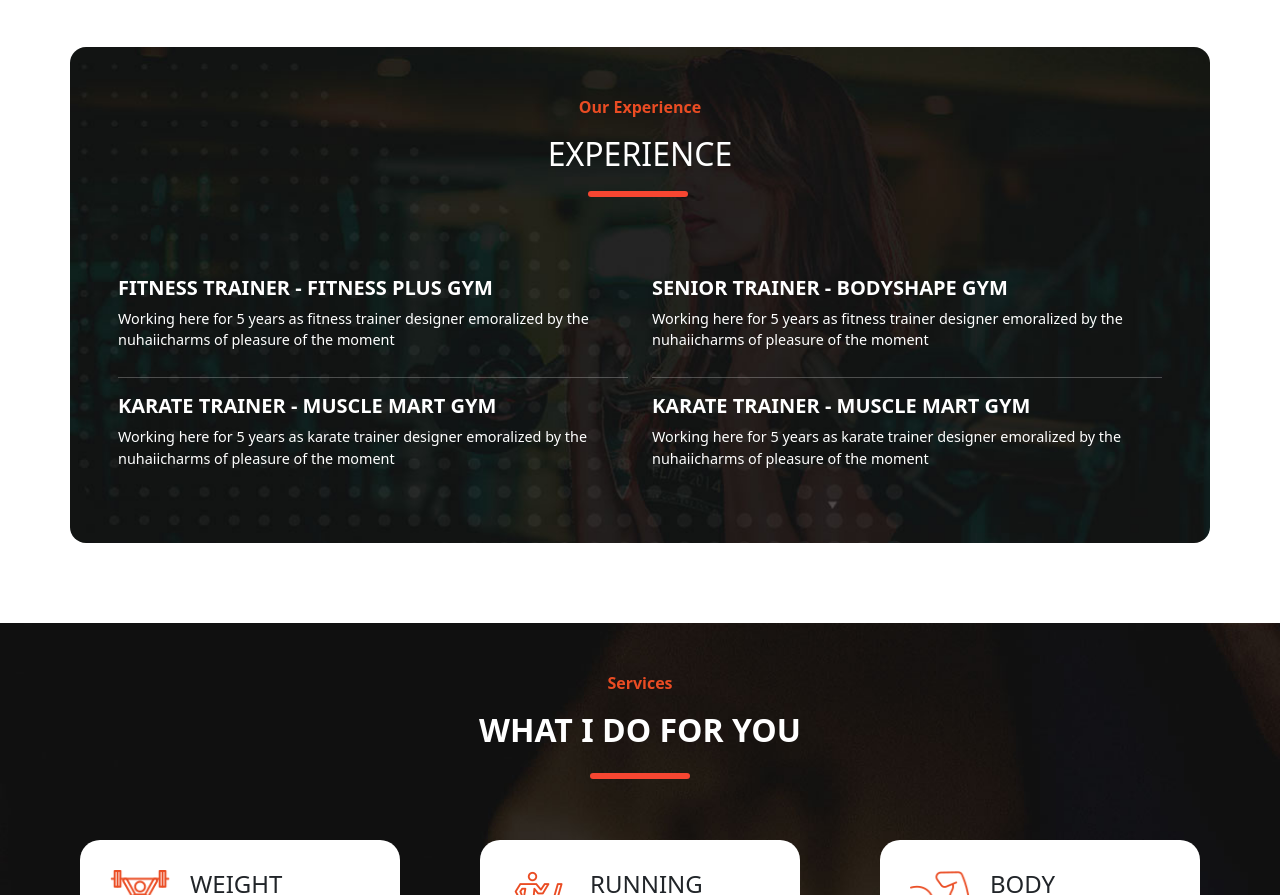
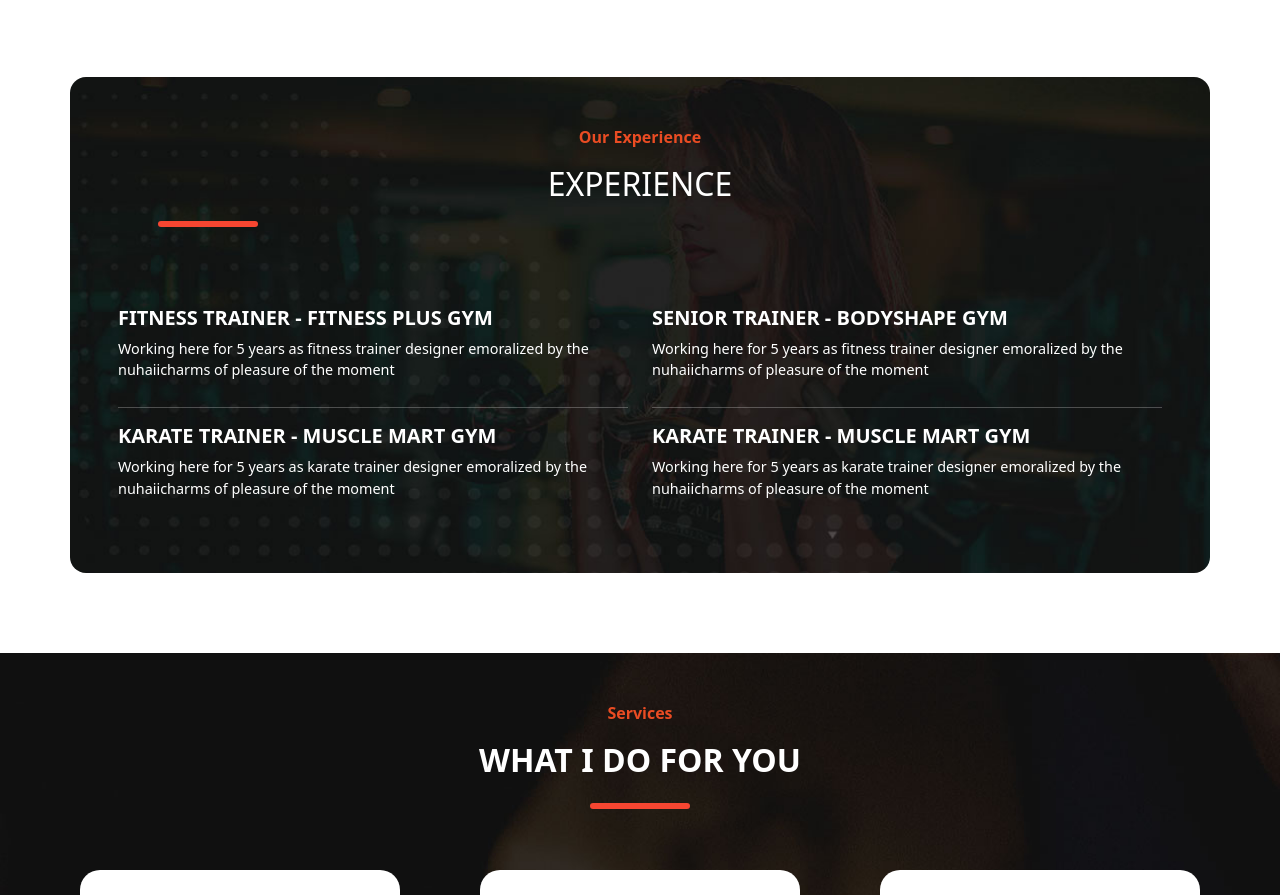
Before and after one commit to amanraj0264/fitness-club, a plain HTML site: page index.html in a window 1280 px wide. Shown: the part 1602-2497 px from the top of the page. Drawn offline with nearby package versions, Linux system fonts and the light colour scheme.

Commit message:
Update index.html

```diff
--- a/index.html
+++ b/index.html
@@ -90,7 +90,7 @@
     <!-- member section -->
 
     <div class="container-fluid">
-        <div class="row justify-content-center" style="height: 210px; background-color: #ea4c23; ">
+        <div class="row justify-content-center" style="height: 240px; background-color: #ea4c23; ">
             <div class="col-md-5 align-self-center pt-3 pb-3 " id="mobile">
                 <h2 class="member-heading">free 15 days membership</h2>
                 <p class="member-para">Lorem ipsum dolor, sit amet consectetur adipisicing elit. Natus quaerat
@@ -153,8 +153,8 @@
     <div class="container p-5 rounded-4 " style="margin-top: 80px;" id="expriences-bg-img">
 
         <div class="row">
-            <div class="col text-center expriences-heading">
-                <div class="">
+            <div class="col text-center expriences-heading-parent">
+                <div class="expriences-heading-center">
                     <p style="color: #ea4c23; font-weight: bold;"> Our Experience</p>
                     <h2 class=" text-white">EXPERIENCE</h2> <br>
                     <p class="expriences-heading-underline"></p>
@@ -322,8 +322,8 @@
             </div>
 
 
-            <div class="row justify-content-center">
-                <div class="col-md-3 text-bottom">
+            <div class="row justify-content-center" >
+                <div class="col-md-3 text-bottom" >
                     <img src="yo_1.jpg" class="img-fluid" alt="hatha yoga">
                     <h5 class="class-name">HATHA YOGA</h5>
                 </div>
```
